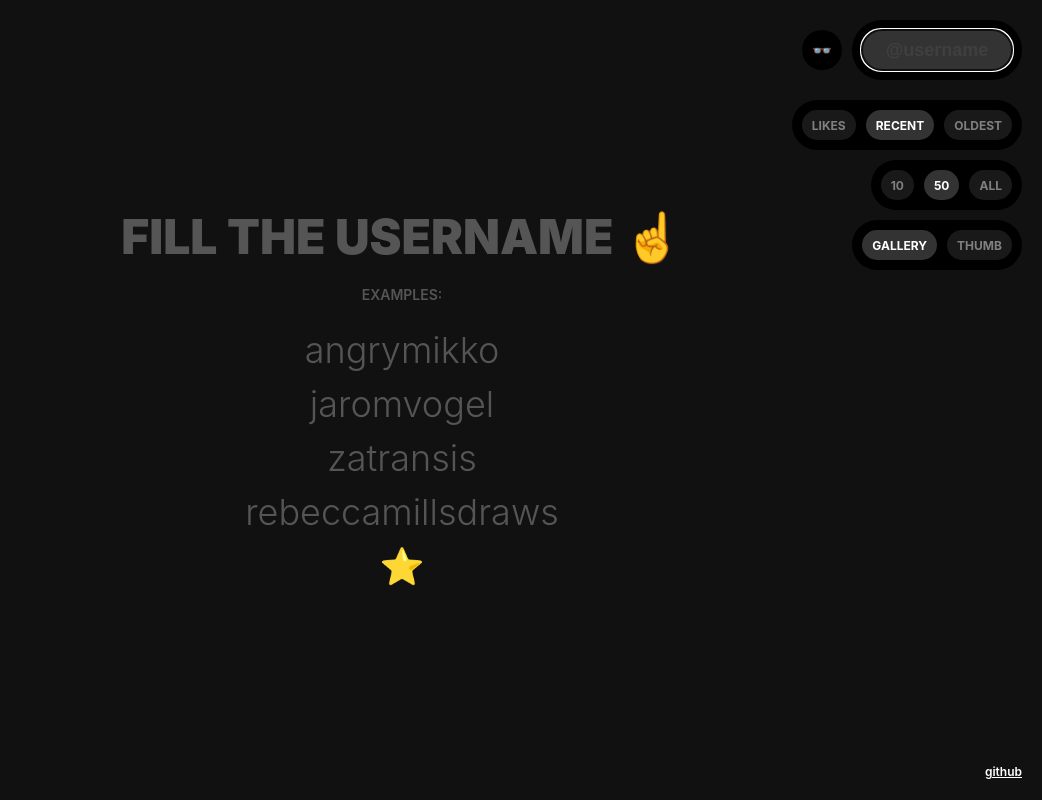
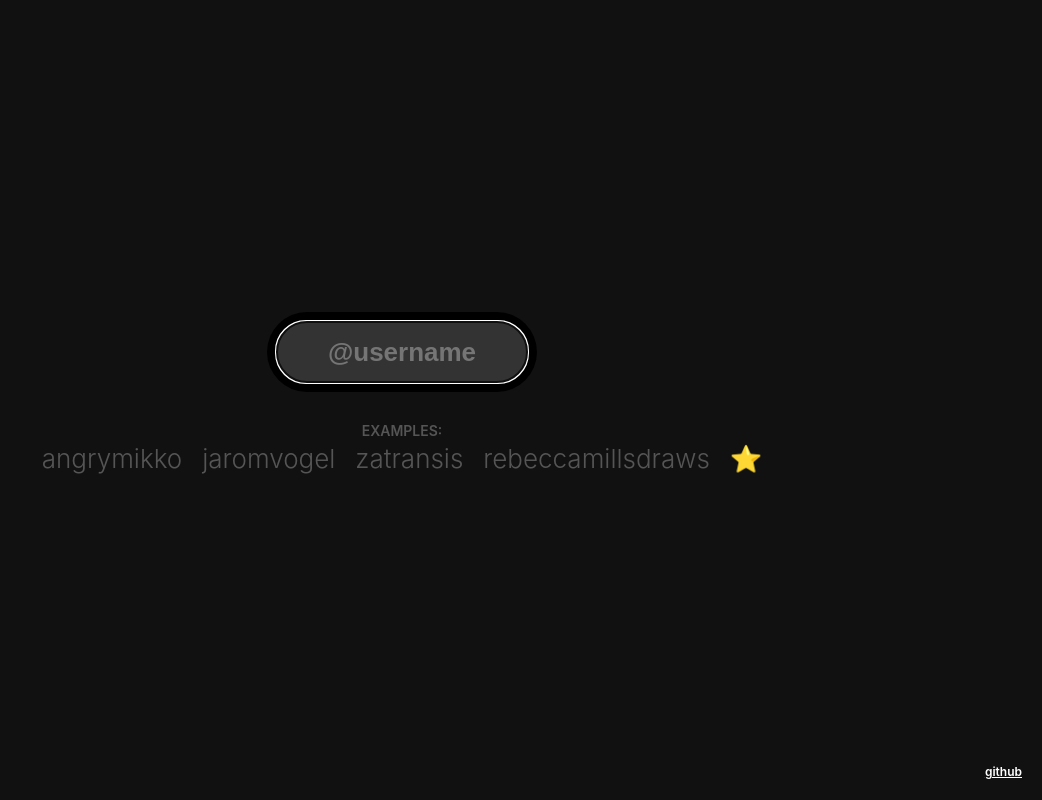
Before and after one commit to thiagosf/insta-gallerify, a React (Create React App) app: page / in a window 1280 px wide. Shown: the whole page, without its empty margins (238-1280 px from the left). Built offline with nearby package versions, Linux system fonts and the light colour scheme; what vanilla-lazyload would draw is missing.

Commit message:
A lot of new features

```diff
--- a/package.json
+++ b/package.json
@@ -11,7 +11,7 @@
     "react": "^16.8.6",
     "react-dom": "^16.8.6",
     "react-scripts": "3.0.1",
-    "react-slick": "^0.24.0",
+    "react-slick": "0.25.0",
     "slick-carousel": "^1.8.1",
     "vanilla-lazyload": "^12.5.0"
   },
--- a/src/components/App.js
+++ b/src/components/App.js
@@ -10,6 +10,7 @@ import '../styles/app.css'
 class App extends Component {
   state = {
     username: null,
+    tempUsername: null,
     images: [],
     filters: {},
     favorites: [],
@@ -17,6 +18,7 @@ class App extends Component {
     loading: false,
     error: null,
     lastLimit: 50,
+    enabledFilters: false,
     exampleUsers: [
       'angrymikko',
       'jaromvogel',
@@ -34,18 +36,28 @@ class App extends Component {
   }
 
   render () {
-    const { username, images, loading, error } = this.state
+    const {
+      username,
+      images,
+      loading,
+      error,
+      enabledFilters
+    } = this.state
     return (
       <div className="app">
         <Header
           loading={loading}
+          filters={this.state.filters}
           username={username}
           onSetUsername={this._onSetUsername}
+          onEnableFilters={this._onEnableFilters}
+          enabled={!!username}
         />
         <GalleryFilters
           loading={loading}
           filters={this.state.filters}
           onChange={this._onFilter}
+          enabled={enabledFilters}
         />
         {!loading &&
           <Gallery
@@ -65,7 +77,15 @@ class App extends Component {
             {error &&
               <p className="app__start__error">{error}</p>
             }
-            <p className="app__start__message">Fill the username <span role="img" aria-label="point_up">☝️</span></p>
+            <div className="app__start__input-box">
+              <input
+                autoFocus
+                placeholder="@username"
+                className="app__start__input-box__input"
+                onChange={this._onChanageInput}
+                onKeyPress={this._onKeyPressInput}
+              />
+            </div>
             <p className="app__start__example">Examples:</p>
             <ul className="app__start__example-users">
               {this._getExampleUsers()}
@@ -77,10 +97,26 @@ class App extends Component {
     )
   }
 
-  _onSetUsername = username => {
+  _onSetUsername = (username, params = null) => {
+    let filters = {
+      ...this.state.filters
+    }
+    if (params) {
+      params.split(',').forEach(item => {
+        const parts = item.split(':')
+        const name = parts[0]
+        let value = parts[1]
+        if (name === 'limit') {
+          value = +value
+        }
+        filters[name] = value
+      })
+    }
+    this.setState({ filters }, () => {
+      const formatedParams = params ? `?${params}` : ''
       if (username) {
         if (username === '⭐️' || username === 'favorites') {
-        window.history.pushState({}, 'username_favorites', '#/@favorites')
+          window.history.pushState({}, 'username_favorites', `#/@favorites${formatedParams}`)
           document.title = `favorites / Insta Gallerify`
           const images = imageUtils.getFavorites()
           if (images.length > 0) {
@@ -93,7 +129,7 @@ class App extends Component {
             })
           }
         } else {
-        window.history.pushState({}, `username_${username}`, `#/@${username}`)
+          window.history.pushState({}, `username_${username}`, `#/@${username}${formatedParams}`)
           document.title = `@${username} / Insta Gallerify`
           const lastLimit = this.state.filters.limit || this.state.lastLimit || 50
           if (username !== this.state.username) {
@@ -105,6 +141,7 @@ class App extends Component {
       } else {
         this.setState({ username: '', images: [] })
       }
+    })
   }
 
   _loadData = (username, limit) => {
@@ -142,6 +179,7 @@ class App extends Component {
       [name]: value
     }
     this.setState({ filters }, () => {
+      this._changeFiltersInURL()
       if (
         this.state.lastLimit > 0 &&
         (
@@ -173,7 +211,8 @@ class App extends Component {
   _checkUsernameInHash = hash => {
     const parts = hash.split('@')
     if (parts.length > 0) {
-      this._onSetUsername(parts[1])
+      const [username, params] = parts[1].split('?')
+      this._onSetUsername(username, params)
     }
   }
 
@@ -200,6 +239,40 @@ class App extends Component {
       this.gallery.goTo(index)
     })
   }
+
+  _onEnableFilters = value => {
+    this.setState({ enabledFilters: value })
+  }
+
+  _changeFiltersInURL = () => {
+    const { username, filters } = this.state
+    let formatedParams = []
+    for (let param in filters) {
+      const value = filters[param]
+      formatedParams.push(`${param}:${value}`)
+    }
+    formatedParams = formatedParams.join(',')
+    if (formatedParams) {
+      formatedParams = `?${formatedParams}`
+    }
+    window.history.pushState({}, 'username_favorites', `#/@${username}${formatedParams}`)
+  }
+
+  _onChanageInput = event => {
+    this.setState({
+      tempUsername: event.target.value.trim()
+    })
+  }
+
+  _onKeyPressInput = event => {
+    if (event.key === 'Enter') {
+      this._setValid()
+    }
+  }
+
+  _setValid = () => {
+    this._onSetUsername(this.state.tempUsername)
+  }
 }
 
 export default App
--- a/src/components/GalleryFilters.js
+++ b/src/components/GalleryFilters.js
@@ -6,7 +6,8 @@ class GalleryFilters extends Component {
   static defaultProps = {
     loading: false,
     onChange: () => {},
-    filters: {}
+    filters: {},
+    enabled: null
   }
 
   render () {
@@ -23,6 +24,9 @@ class GalleryFilters extends Component {
     let classes = ['gallery-filters']
     if (this.props.loading) {
       classes.push('gallery-filters--loading')
+    }
+    if (this.props.enabled) {
+      classes.push('gallery-filters--enabled')
     }
     return classes.join(' ')
   }
--- a/src/components/Header.js
+++ b/src/components/Header.js
@@ -1,33 +1,73 @@
 import React, { Component } from 'react'
 import '../styles/header.css'
+
+const headerButton = ({ onClick, enabled, name, icon }) => {
+  let classes = [`main-header__${name}`]
+  if (enabled) {
+    classes.push(`main-header__${name}--enabled`)
+  }
+  classes = classes.join(' ')
+  return (
+    <span
+      className={classes}
+      onClick={onClick}
+    ><span role="img" aria-label="filters">{icon}</span></span>
+  )
+}
 
 class Header extends Component {
   static defaultProps = {
     loading: false,
     username: null,
-    onSetUsername: () => {}
+    filters: {},
+    onSetUsername: () => {},
+    onEnableFilters: () => {},
+    enabled: false
   }
 
   state = {
     username: '',
     valid: false,
-    fullscreen: false
+    fullscreen: false,
+    enableFilters: false
+  }
+
+  componentDidMount () {
+    document.addEventListener('fullscreenchange', this._onFullscreenChange)
+  }
+
+  componentWillUnmount () {
+    document.removeEventListener('fullscreenchange', this._onFullscreenChange)
   }
 
   componentDidUpdate (prevProps) {
     const { username } = this.props
     if (username !== prevProps.username) {
-      this.setState({ username }, () => {
-        this._setValid()
-      })
+      this.setState({ username, valid: !!username })
     }
   }
 
   render () {
-    const { username, valid } = this.state
+    const {
+      username,
+      valid,
+      fullscreen,
+      enableFilters
+    } = this.state
     return (
       <header className={this._getClasses()}>
-        <span className="main-header__fullscreen" onClick={this._toggleFullScreen}><span role="img" aria-label="eyeglasses">👓</span></span>
+        {headerButton({
+          icon: '🧐',
+          name: 'enable-filters',
+          enabled: enableFilters,
+          onClick: this._toggleEnableFilters
+        })}
+        {headerButton({
+          icon: '👓',
+          name: 'fullscreen',
+          enabled: fullscreen,
+          onClick: this._toggleFullScreen
+        })}
         {valid &&
           <div className="main-header__user"  onClick={this._edit}>
             <p className="main-header__user__name">{username}</p>
@@ -35,7 +75,6 @@ class Header extends Component {
         }
         {!valid &&
           <input
-            autoFocus
             name='username'
             className="main-header__input"
             ref={ref => this.input = ref}
@@ -55,6 +94,9 @@ class Header extends Component {
     let classes = ['main-header']
     if (this.props.loading) {
       classes.push('main-header--loading')
+    }
+    if (this.props.enabled) {
+      classes.push('main-header--enabled')
     }
     return classes.join(' ')
   }
@@ -91,11 +133,26 @@ class Header extends Component {
   _toggleFullScreen = () => {
     this.setState({ fullscreen: !this.state.fullscreen }, () => {
       if (this.state.fullscreen) {
-        document.body.requestFullscreen()
+        document.body.requestFullscreen().catch(error => {
+          // console.log('error', error)
+        })
       } else {
-        document.exitFullscreen()
+        document.exitFullscreen().catch(error => {
+          // console.log('error', error)
+        })
       }
     })
+  }
+
+  _toggleEnableFilters = () => {
+    this.setState({ enableFilters: !this.state.enableFilters }, () => {
+      this.props.onEnableFilters(this.state.enableFilters)
+    })
+  }
+
+  _onFullscreenChange = () => {
+    const isFullScreen = document.fullscreen
+    this.setState({ fullscreen: isFullScreen })
   }
 }
 
--- a/src/styles/app.css
+++ b/src/styles/app.css
@@ -1,5 +1,6 @@
 :root {
   --app-text-color: #555;
+  --ease-default: cubic-bezier(0.215, 0.610, 0.355, 1.000);
 }
 
 .app {
@@ -61,6 +62,27 @@
   border-color: rgba(255, 255, 255, 1);
 }
 
+.app__start__input-box {
+  margin: 0 0 40px 0;
+}
+.app__start__input-box__input {
+  display: block;
+  background: #333;
+  border-radius: 20px;
+  border: 0;
+  color: white;
+  font-size: 18px;
+  width: 150px;
+  height: 40px;
+  text-align: center;
+  font-weight: bold;
+  box-shadow: none !important;
+  margin: 0 auto;
+}
+.app__start__input-box__input:focus {
+  box-shadow: 0 0 0 5px #000 !important;
+}
+
 @media (min-width: 768px) {
   .app__start__error {
     font-size: 16px;
@@ -72,9 +94,26 @@
 
   .app__start__example {
     font-size: 14px;
+    margin: 0;
+  }
+
+  .app__start__example-users li {
+    display: inline-block;
+    margin: 0 10px;
   }
 
   .app__start__example-users li span {
-    font-size: 36px;
+    font-size: 26px;
+  }
+
+  .app__start__input-box__input {
+    height: 60px;
+    border-radius: 30px;
+    font-size: 26px;
+    width: 250px;
+  }
+
+  .app__start__input-box__input:focus {
+    box-shadow: 0 0 0 10px #000 !important;
   }
 }
--- a/src/styles/gallery_filters.css
+++ b/src/styles/gallery_filters.css
@@ -1,12 +1,17 @@
 .gallery-filters {
-  transition: all 200ms;
+  transition: all 200ms var(--ease-default);
   position: absolute;
-  z-index: 2;
+  z-index: 30;
   top: 100px;
   right: 20px;
   display: flex;
   flex-direction: column;
   align-items: flex-end;
+  transform: translateX(150%);
+}
+
+.gallery-filters--enabled {
+  transform: translateX(0%);
 }
 
 .gallery-filters--loading {
@@ -24,6 +29,7 @@
   padding: 0 5px;
   margin: 0 0 10px 0;
 }
+
 
 .gallery-filters__filter__value {
   background: #333;
--- a/src/styles/header.css
+++ b/src/styles/header.css
@@ -11,11 +11,16 @@
   display: flex;
   justify-content: center;
   align-items: center;
+  transform: translateX(200%);
 }
 
 .main-header--loading {
   opacity: 0;
   pointer-events: none;
+}
+
+.main-header--enabled {
+  transform: translateX(0%);
 }
 
 .main-header__user {
@@ -56,7 +61,8 @@
   opacity: 0.2;
 }
 
-.main-header__fullscreen {
+.main-header__fullscreen,
+.main-header__enable-filters {
   position: absolute;
   top: 50%;
   left: -50px;
@@ -69,4 +75,14 @@
   display: flex;
   justify-content: center;
   align-items: center;
+  opacity: 0.3;
 }
+
+.main-header__enable-filters {
+  left: -100px;
+}
+
+.main-header__fullscreen--enabled,
+.main-header__enable-filters--enabled {
+  opacity: 1;
+}
```
Also changed, not shown: src/components/Gallery.js (+50 -4 lines), src/styles/gallery.css (+13 -7 lines), src/utils/api.js (+20 -5 lines), 2 other files (tests, documents, lock files or other folders). Lines whose indentation alone changed are shown as unchanged.
